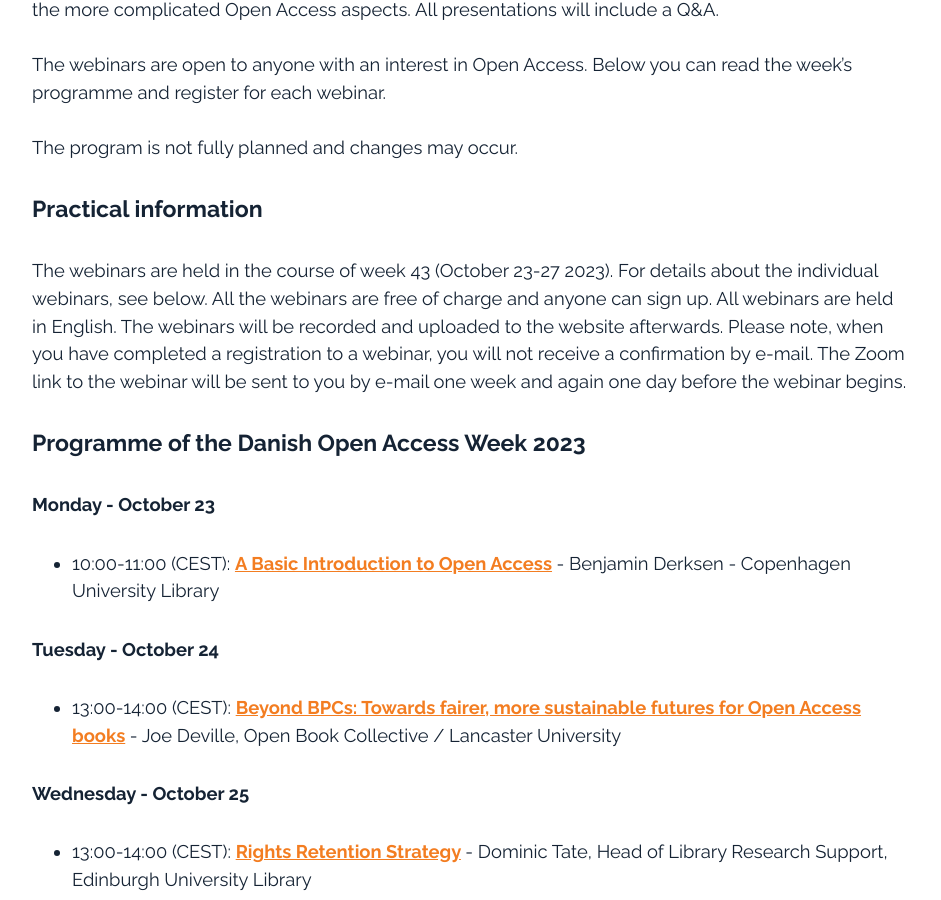
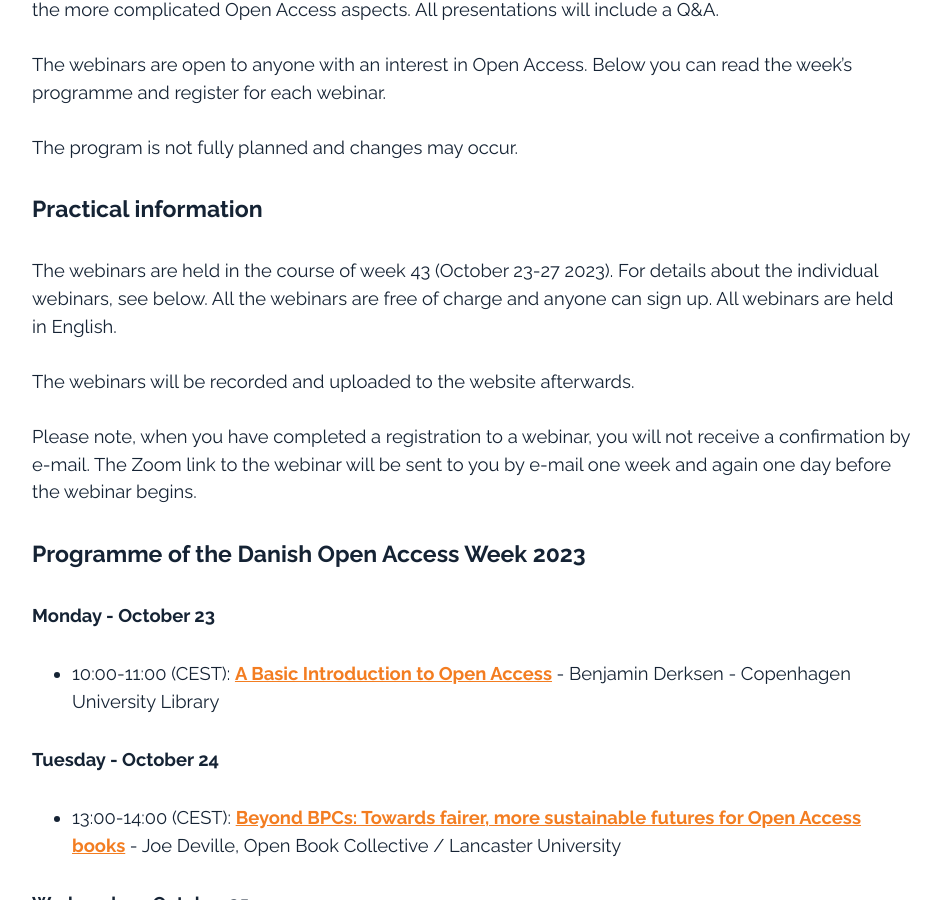
Before and after one commit to openaccess-dk/openaccess-dk.github.io, a Jekyll site: the page built from oaw23.md, in a window 1280 px wide and 900 px high, scrolled down 688 px. Shown: the whole window, without its empty margins (168-1109 px from the left). Built offline with Jekyll 4.4.1, drawn with Linux system fonts in a browser that asks for light colours.

Commit message:
Update oaw23.md

```diff
--- a/oaw23.md
+++ b/oaw23.md
@@ -15,7 +15,7 @@ The webinars are open to anyone with an interest in Open Access. Below you can r
 The program is not fully planned and changes may occur.
 
 #### Practical information
-The webinars are held in the course of week 43 (October 23-27 2023). For details about the individual webinars, see below. All the webinars are free of charge and anyone can sign up. All webinars are held in English. The webinars will be recorded and uploaded to the website afterwards.
+The webinars are held in the course of week 43 (October 23-27 2023). For details about the individual webinars, see below. All the webinars are free of charge and anyone can sign up. All webinars are held in English.<br><br> The webinars will be recorded and uploaded to the website afterwards.<br><br>
 Please note, when you have completed a registration to a webinar, you will not receive a confirmation by e-mail. The Zoom link to the webinar will be sent to you by e-mail one week and again one day before the webinar begins.
 
 #### Programme of the Danish Open Access Week 2023
```
